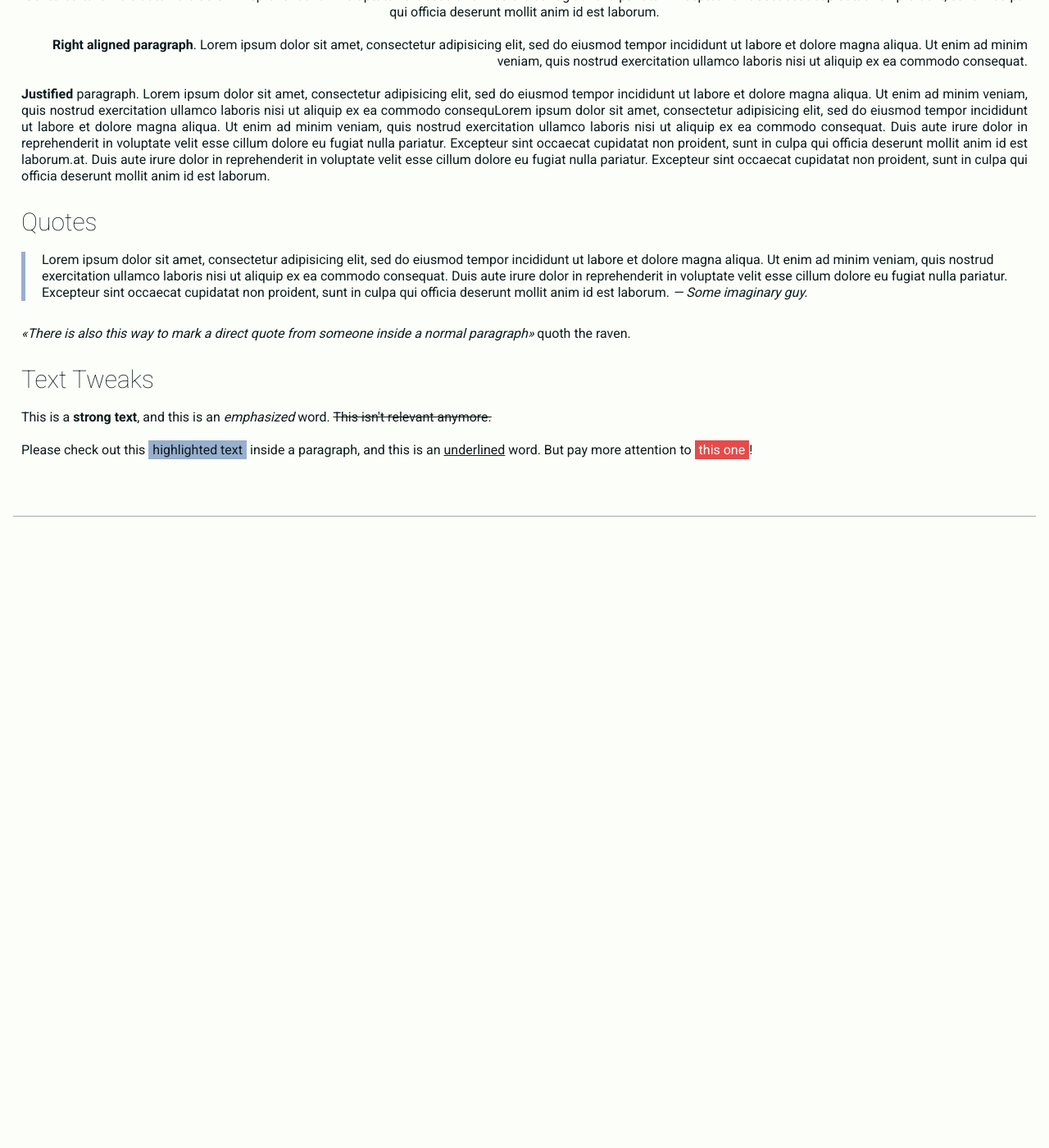
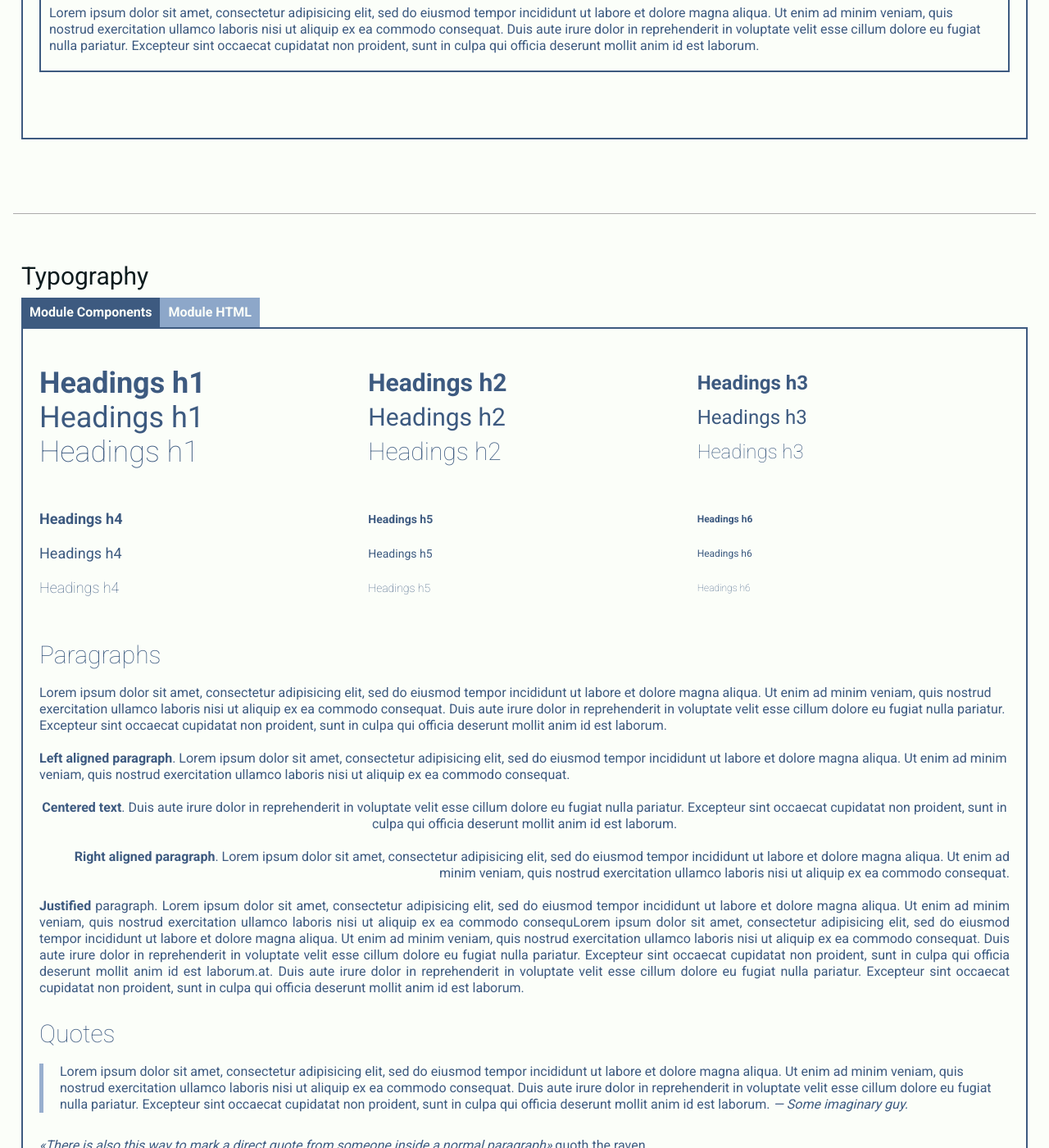
Before and after one commit to pieruf/component-library, a Jekyll site: the page built from index.html, in a window 1280 px wide and 1400 px high, scrolled down 7929 px. Shown: the whole window at 82% size. Built offline with Jekyll 4.4.1, drawn with Linux system fonts in a browser that asks for light colours; before the commit the page ends 8559 px from its top, so only the background shows below that; some of the changed text lies outside the part shown.

Commit message:
Tabbed main page
- Added tabs to main page

```diff
--- a/_components/typography.html
+++ b/_components/typography.html
@@ -57,6 +57,6 @@ id: typography
 	<div class="col-1-1">
 		<h2 class="light">Text Tweaks</h2>
 		<p>This is a <strong>strong text</strong>, and this is an <em>emphasized</em> word. <s>This isn't relevant anymore.</s></p>
-		<p>Please check out this <mark>highlighted text</mark> inside a paragraph, and this is an <u>underlined</u> word. But pay more attention to <mark class="warning">this one</mark>!</p>
+		<p>Please check out this <u>underlined</u> word, but pay more attention to <mark class="warning">this one</mark>!</p>
 	</div>
 </div>
--- a/_includes/component.html
+++ b/_includes/component.html
@@ -2,8 +2,33 @@
 	<div class="canister">
 		<div class="col-1-1">
 			<h2> {{ entry.title }} </h2>
-			<!-- <p class="component-description"> {{ entry.description }} </p> -->
+			<div class="tab-group tab-light" id="{{entry.id}}">
+
+			<div class="tab-names">
+				<a class="tab-name-active" data-tab="{{entry.id}}_component">Module Components</a>
+				<a data-tab="{{entry.id}}_code">Module HTML</a>
+			</div>
+
+		    <div class="tabs">
+				<div class="tab-content tab-active" id="{{entry.id}}_component">
+					<p>
+						{{ entry.content }}
+					</p>
+				</div>
+
+				<div class="tab-content" id="{{entry.id}}_code">
+
+						{% highlight html %}
+							{{ entry.content }}
+						{% endhighlight %}
+
+				</div>
+
+		    </div>
+
+		</div>
 		</div>
 	</div>
-	<div> {{ entry.content }} </div>
+
+
 </article>
--- a/_sass/typography.scss
+++ b/_sass/typography.scss
@@ -143,10 +143,6 @@ u {
 	text-decoration: underline;
 }
 
-mark {
-	@include highlight;
-}
-
 mark.warning {
 	@include highlight('warning');
 }
@@ -178,13 +174,3 @@ q {
 		content: "\00BB";
 	}
 }
-
-code {
-	background-color: lighten($color-main, 33%);
-	padding: 0 5px;
-}
-code.block {
-    display: block;
-    padding: 20px;
-    margin: 20px 0;
-}
```
Also changed, not shown: other parts of _components/typography.html (+1 -1 lines), 3 other files.
